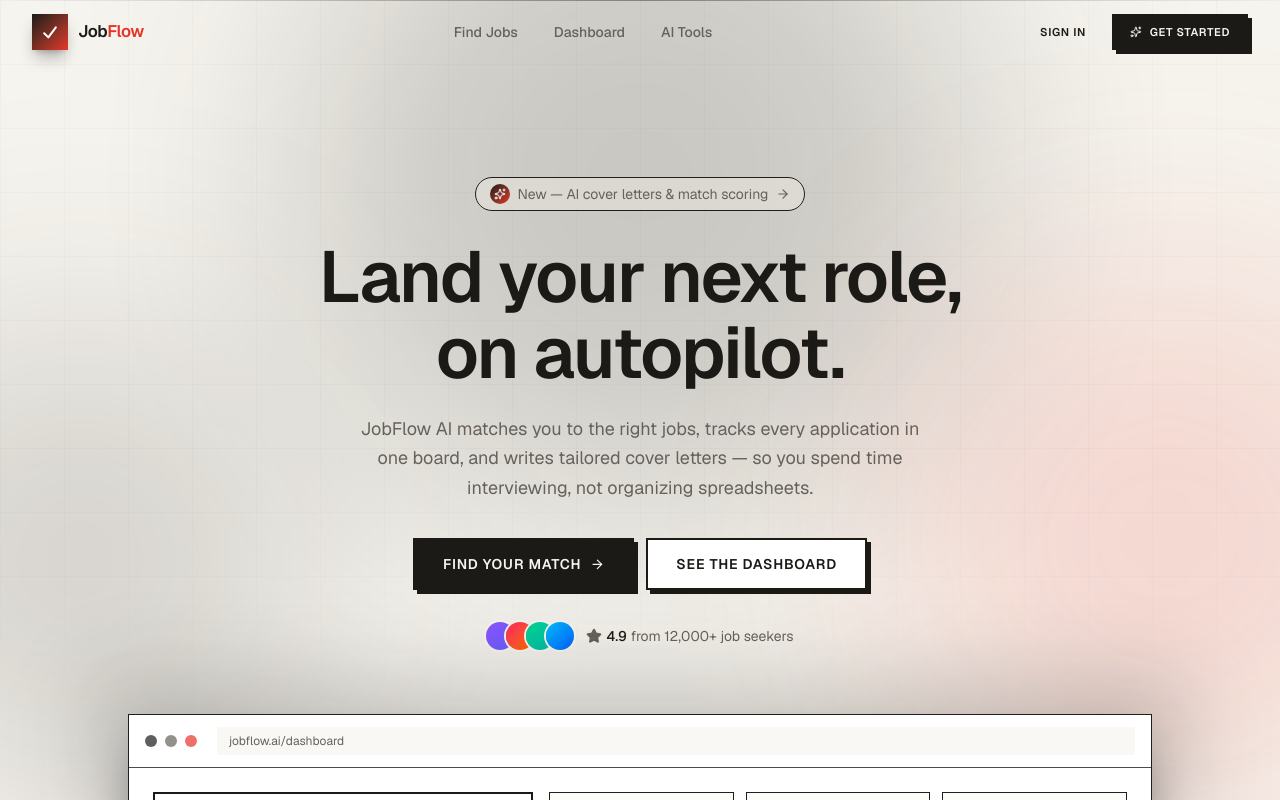
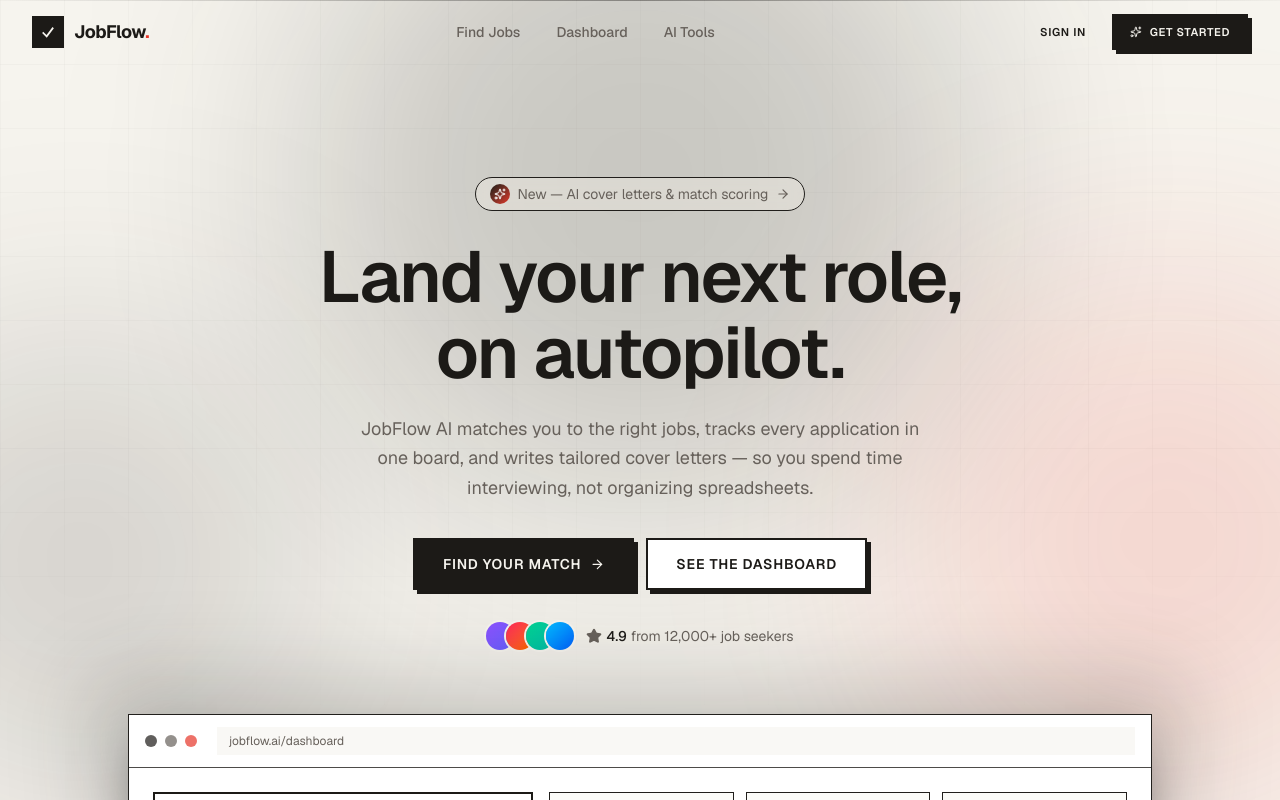
Before and after one commit to madhushigli1/jobflow-ai, a Next.js app in the folder jobflow-ai/: page / in a window 1280 px wide. Shown: the top 800 px of the page. Built offline with nearby package versions, Linux system fonts and the light colour scheme.

Commit message:
style(logo): ink square mark with red full-stop

```diff
--- a/jobflow-ai/src/shared/layout/logo.tsx
+++ b/jobflow-ai/src/shared/layout/logo.tsx
@@ -2,7 +2,7 @@
 import { cn } from "@/shared/utils/cn";
 import { siteConfig } from "@/config/site";
 
-/** Brand mark: gradient glyph + wordmark. */
+/** Brand mark: ink square + wordmark with a red full-stop. */
 export function Logo({ className, href = "/" }: { className?: string; href?: string }) {
   return (
     <Link
@@ -10,20 +10,19 @@
       className={cn("group inline-flex items-center gap-2.5", className)}
       aria-label={`${siteConfig.name} home`}
     >
-      <span className="relative grid size-9 place-items-center overflow-hidden rounded-xl bg-gradient-to-br from-primary to-accent shadow-lg shadow-primary/30 transition-transform group-hover:scale-105">
-        <svg viewBox="0 0 24 24" className="size-5 text-white" fill="none" aria-hidden>
+      <span className="grid size-8 place-items-center border-2 border-foreground bg-foreground transition-transform group-hover:-rotate-6">
+        <svg viewBox="0 0 24 24" className="size-4 text-background" fill="none" aria-hidden>
           <path
             d="M5 13.5 10 18.5 19 6.5"
             stroke="currentColor"
-            strokeWidth="2.4"
-            strokeLinecap="round"
-            strokeLinejoin="round"
+            strokeWidth="2.6"
+            strokeLinecap="square"
+            strokeLinejoin="miter"
           />
         </svg>
-        <span className="absolute inset-0 bg-white/20 opacity-0 transition-opacity group-hover:opacity-100" />
       </span>
-      <span className="text-[1.05rem] font-semibold tracking-tight">
-        Job<span className="text-gradient-brand">Flow</span>
+      <span className="text-lg font-bold tracking-tight">
+        JobFlow<span className="text-accent">.</span>
       </span>
     </Link>
   );
```
